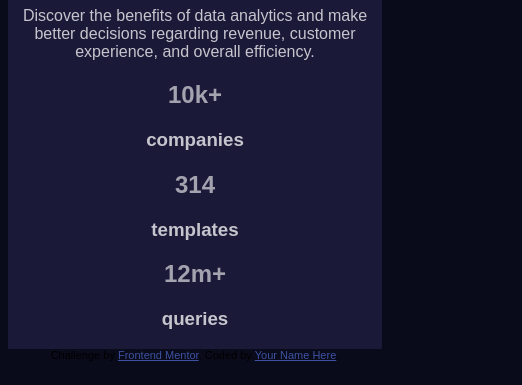
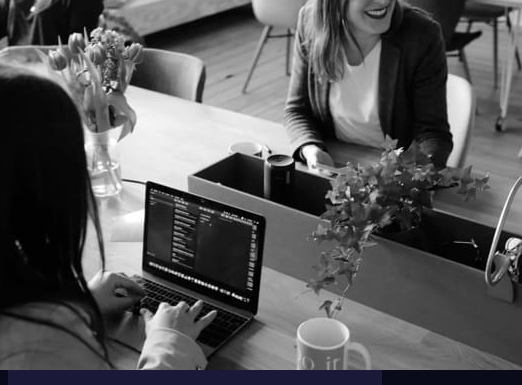
Before and after one commit to dchua-ch/Stats-preview-card, a plain HTML site: page index.html in a window 390 px wide. Shown: the part 118-503 px from the top of the page, 522 px wide, since content can reach past the window. Drawn offline with Linux system fonts and the light colour scheme.

Commit message:
added mobile header image

```diff
--- a/index.html
+++ b/index.html
@@ -19,6 +19,7 @@
 
   <!--Add div which will serve as our flexbox wrapper-->
 <div class ="flex-container">
+  <img src="./images/image-header-mobile.jpg" alt="Some ladies working at a desk.">
   <!--Add div which will contain text-->
   <div class = "text-container">
     <h1>
```
